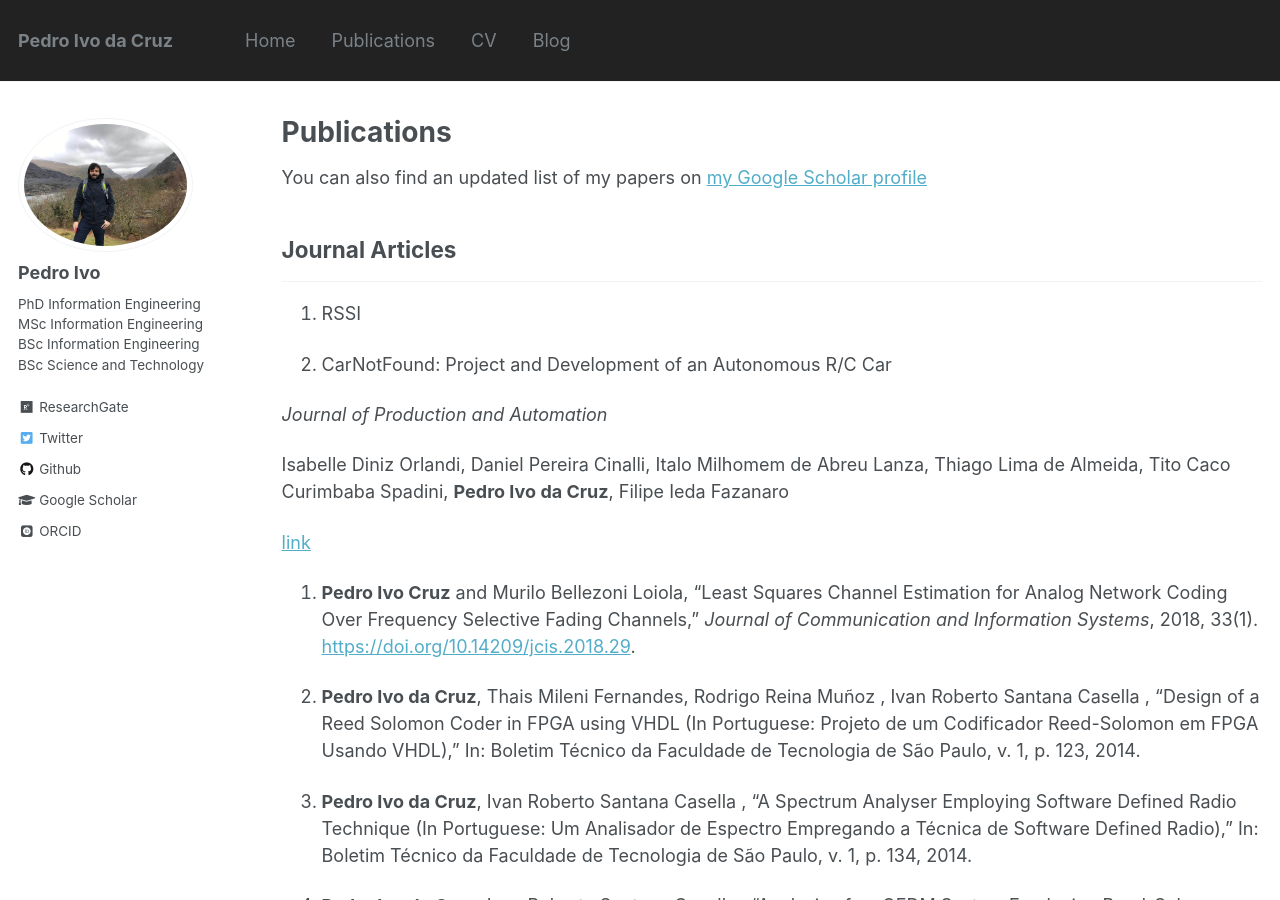
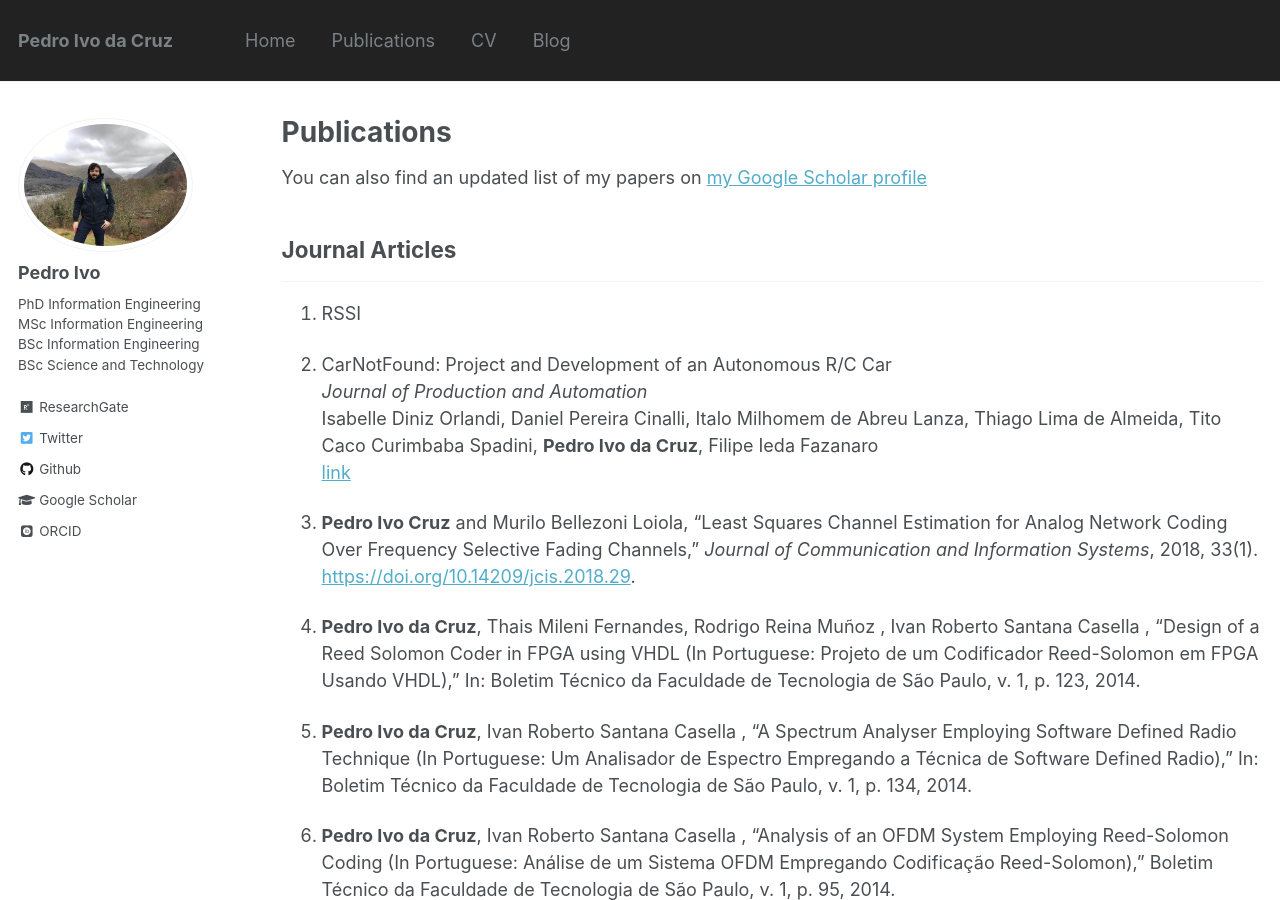
Before and after one commit to pedroidc/pedroidc.github.io, a Jekyll site: the page built from _pages/publications.md, in a window 1280 px wide and 900 px high. Built offline with Jekyll 4.4.1, drawn with Linux system fonts in a browser that asks for light colours; some web fonts are replaced.

Commit message:
Second try

```diff
--- a/_pages/publications.md
+++ b/_pages/publications.md
@@ -21,12 +21,9 @@ You can also find an updated list of my papers on [my Google Scholar profile](ht
 ------
 1. RSSI
 
-1. CarNotFound: Project and Development of an Autonomous R/C Car
-
-_Journal of Production and Automation_
-
-Isabelle Diniz Orlandi, Daniel Pereira Cinalli, Italo Milhomem de Abreu Lanza, Thiago Lima de Almeida, Tito Caco Curimbaba Spadini, **Pedro Ivo da Cruz**, Filipe Ieda Fazanaro
-
+1. CarNotFound: Project and Development of an Autonomous R/C Car\
+_Journal of Production and Automation_\
+Isabelle Diniz Orlandi, Daniel Pereira Cinalli, Italo Milhomem de Abreu Lanza, Thiago Lima de Almeida, Tito Caco Curimbaba Spadini, **Pedro Ivo da Cruz**, Filipe Ieda Fazanaro\
 [link](https://jpaut.com.br/carnotfound-project-and-development-of-an-autonomous-r-c-car-2/)
 
 1. **Pedro Ivo Cruz** and Murilo Bellezoni Loiola, "Least Squares Channel Estimation for Analog Network Coding Over Frequency Selective Fading Channels," _Journal of Communication and Information Systems_, 2018, 33(1). [https://doi.org/10.14209/jcis.2018.29](https://doi.org/10.14209/jcis.2018.29).
```
